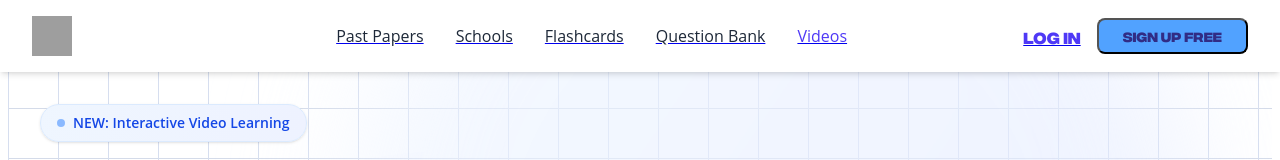
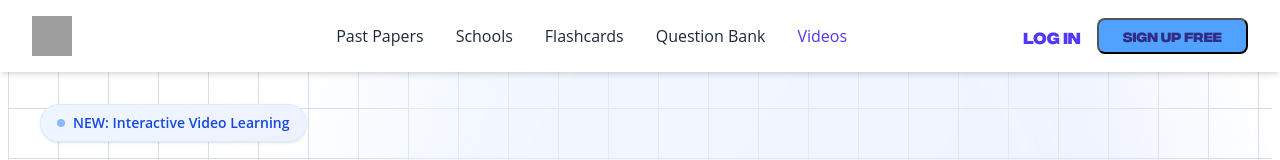
Before and after one commit to gauravsingh906/nailib-assign, a Next.js app: page / in a window 1280 px wide. Shown: the top 160 px of the page. Built offline with nearby package versions, Linux system fonts and the light colour scheme; grey boxes are pictures that could not be loaded.

Commit message:
navbar underline remove

```diff
--- a/src/app/components/Footer.jsx
+++ b/src/app/components/Footer.jsx
@@ -492,7 +492,7 @@ export default function Footer() {
           <div className="lg:col-span-1">
             <div ref={logoRef} className="mb-6 perspective">
               <Link href="/">
-                <div className="bg-white rounded-xl inline-flex items-center shadow-lg hover:shadow-xl transition-all transform hover:scale-105 hover:rotate-3 duration-300 relative">
+                <div className="bg-white rounded-xl  inline-flex items-center shadow-lg hover:shadow-xl transition-all transform hover:scale-105 hover:rotate-3 duration-300 relative">
                   <div className="absolute inset-0 rounded-xl bg-gradient-to-r from-blue-500 to-purple-600 opacity-10 blur-md"></div>
                   <Image
                     alt="NailIB Logo"
@@ -678,7 +678,7 @@ export default function Footer() {
                         onMouseEnter={(e) => handleLinkHover(e, true)}
                         onMouseLeave={(e) => handleLinkHover(e, false)}
                       >
-                        <span className="absolute w-0 h-0.5 bg-blue-500 bottom-0 left-0 group-hover:w-full transition-all duration-300"></span>
+                        <span className="absolute w-0 h-0.5 no-underline bg-blue-500 bottom-0 left-0 group-hover:w-full transition-all duration-300"></span>
                         {link.name}
                         {link.new && (
                           <span className="ml-2 inline-flex items-center px-2 py-0.5 rounded text-xs font-medium bg-gradient-to-r from-blue-500 to-purple-600 text-white">
@@ -800,7 +800,7 @@ export default function Footer() {
           <div className="flex space-x-4">
             <Link
               href="/privacy"
-              className="hover:text-white transition-colors"
+              className="hover:text-white no-underline transition-colors"
               onMouseEnter={(e) => handleLinkHover(e, true)}
               onMouseLeave={(e) => handleLinkHover(e, false)}
             >
@@ -808,7 +808,7 @@ export default function Footer() {
             </Link>
             <Link
               href="/terms"
-              className="hover:text-white transition-colors"
+              className="hover:text-white no-underline transition-colors"
               onMouseEnter={(e) => handleLinkHover(e, true)}
               onMouseLeave={(e) => handleLinkHover(e, false)}
             >
@@ -816,7 +816,7 @@ export default function Footer() {
             </Link>
             <Link
               href="/cookies"
-              className="hover:text-white transition-colors"
+              className="hover:text-white no-underline transition-colors"
               onMouseEnter={(e) => handleLinkHover(e, true)}
               onMouseLeave={(e) => handleLinkHover(e, false)}
             >
@@ -824,7 +824,7 @@ export default function Footer() {
             </Link>
             <Link
               href="/sitemap"
-              className="hover:text-white transition-colors"
+              className="hover:text-white no-underline transition-colors"
               onMouseEnter={(e) => handleLinkHover(e, true)}
               onMouseLeave={(e) => handleLinkHover(e, false)}
             >
--- a/src/app/components/Navbar.jsx
+++ b/src/app/components/Navbar.jsx
@@ -1,4 +1,3 @@
-
 'use client'
 import { useState, useEffect } from 'react';
 import Image from 'next/image';
@@ -25,7 +24,7 @@ export default function Navbar() {
         <div className="flex justify-between items-center">
           {/* Logo */}
           <div className="flex-shrink-0">
-            <Link href="/">
+            <Link href="/" className="no-underline">
               <div className="flex items-center cursor-pointer">
                 <div className="relative h-10 w-32">
                   {/* Replace with actual Nailib logo */}
@@ -44,27 +43,27 @@ export default function Navbar() {
 
           {/* Desktop Navigation */}
           <div className="hidden md:flex items-center space-x-8">
-            <Link href="/past-papers">
-              <span className={`${isScrolled ? 'text-gray-800' : 'text-gray-800'} hover:text-blue-400 font-medium transition-colors font-[Open_Sans]`}>
+            <Link href="/past-papers" className="no-underline">
+              <span className={`text-gray-800 hover:text-blue-400 font-medium transition-colors font-[Open_Sans]`}>
                 Past Papers
               </span>
             </Link>
-            <Link href="/schools">
+            <Link href="/schools" className="no-underline">
               <span className={`${isScrolled ? 'text-gray-800' : 'text-gray-800'} hover:text-blue-400 font-medium transition-colors font-[Open_Sans]`}>
                 Schools
               </span>
             </Link>
-            <Link href="/flashcards">
+            <Link href="/flashcards" className="no-underline">
               <span className={`${isScrolled ? 'text-gray-800' : 'text-gray-800'} hover:text-blue-400 font-medium transition-colors font-[Open_Sans]`}>
                 Flashcards
               </span>
             </Link>
-            <Link href="/question-bank">
+            <Link href="/question-bank" className="no-underline">
               <span className={`${isScrolled ? 'text-gray-800' : 'text-gray-800'} hover:text-blue-400 font-medium transition-colors font-[Open_Sans]`}>
                 Question Bank
               </span>
             </Link>
-            <Link href="/videos" className="font-bold">
+            <Link href="/videos" className="font-bold no-underline">
               <span className={`${isScrolled ? 'text-indigo-600' : 'text-indigo-600'} font-medium transition-colors font-[Open_Sans]`}>
                 Videos
               </span>
@@ -73,12 +72,12 @@ export default function Navbar() {
 
           {/* CTA Buttons */}
           <div className="hidden md:flex items-center space-x-4">
-            <Link href="/login">
+            <Link href="/login" className="no-underline">
               <span className={`${isScrolled ? 'text-indigo-600' : 'text-indigo-600'} font-bold transition-colors font-[IntegralCF]`}>
                 Log in
               </span>
             </Link>
-            <Link href="/signup">
+            <Link href="/signup" className="no-underline">
               <button className="bg-blue-400 hover:bg-blue-300 text-indigo-900 font-bold py-2 px-6 rounded-lg transition-all transform hover:scale-105 font-[IntegralCF]">
                 Sign Up Free
               </button>
@@ -109,38 +108,38 @@ export default function Navbar() {
       {isMobileMenuOpen && (
         <div className="md:hidden bg-white shadow-xl p-4">
           <div className="flex flex-col space-y-4">
-            <Link href="/past-papers">
-              <span className="text-gray-800 hover:text-indigo-600 font-medium block py-2 font-[Open_Sans]">
+            <Link href="/past-papers" className="no-underline">
+              <span className="text-gray-800 hover:text-indigo-600  block py-2 font-[Open_Sans]">
                 Past Papers
               </span>
             </Link>
-            <Link href="/schools">
+            <Link href="/schools" className="no-underline">
               <span className="text-gray-800 hover:text-indigo-600 font-medium block py-2 font-[Open_Sans]">
                 Schools
               </span>
             </Link>
-            <Link href="/flashcards">
+            <Link href="/flashcards" className="no-underline">
               <span className="text-gray-800 hover:text-indigo-600 font-medium block py-2 font-[Open_Sans]">
                 Flashcards
               </span>
             </Link>
-            <Link href="/question-bank">
+            <Link href="/question-bank" className="no-underline">
               <span className="text-gray-800 hover:text-indigo-600 font-medium block py-2 font-[Open_Sans]">
                 Question Bank
               </span>
             </Link>
-            <Link href="/videos">
+            <Link href="/videos" className="no-underline">
               <span className="text-indigo-600 font-bold block py-2 font-[Open_Sans]">
                 Videos
               </span>
             </Link>
             <div className="pt-4 flex flex-col space-y-4">
-              <Link href="/login">
+              <Link href="/login" className="no-underline">
                 <span className="text-indigo-600 font-bold block py-2 font-[IntegralCF]">
                   Log in
                 </span>
               </Link>
-              <Link href="/signup">
+              <Link href="/signup" className="no-underline">
                 <button className="bg-blue-400 hover:bg-blue-300 text-indigo-900 font-bold py-3 px-6 rounded-lg w-full font-[IntegralCF]">
                   Sign Up Free
                 </button>
```
